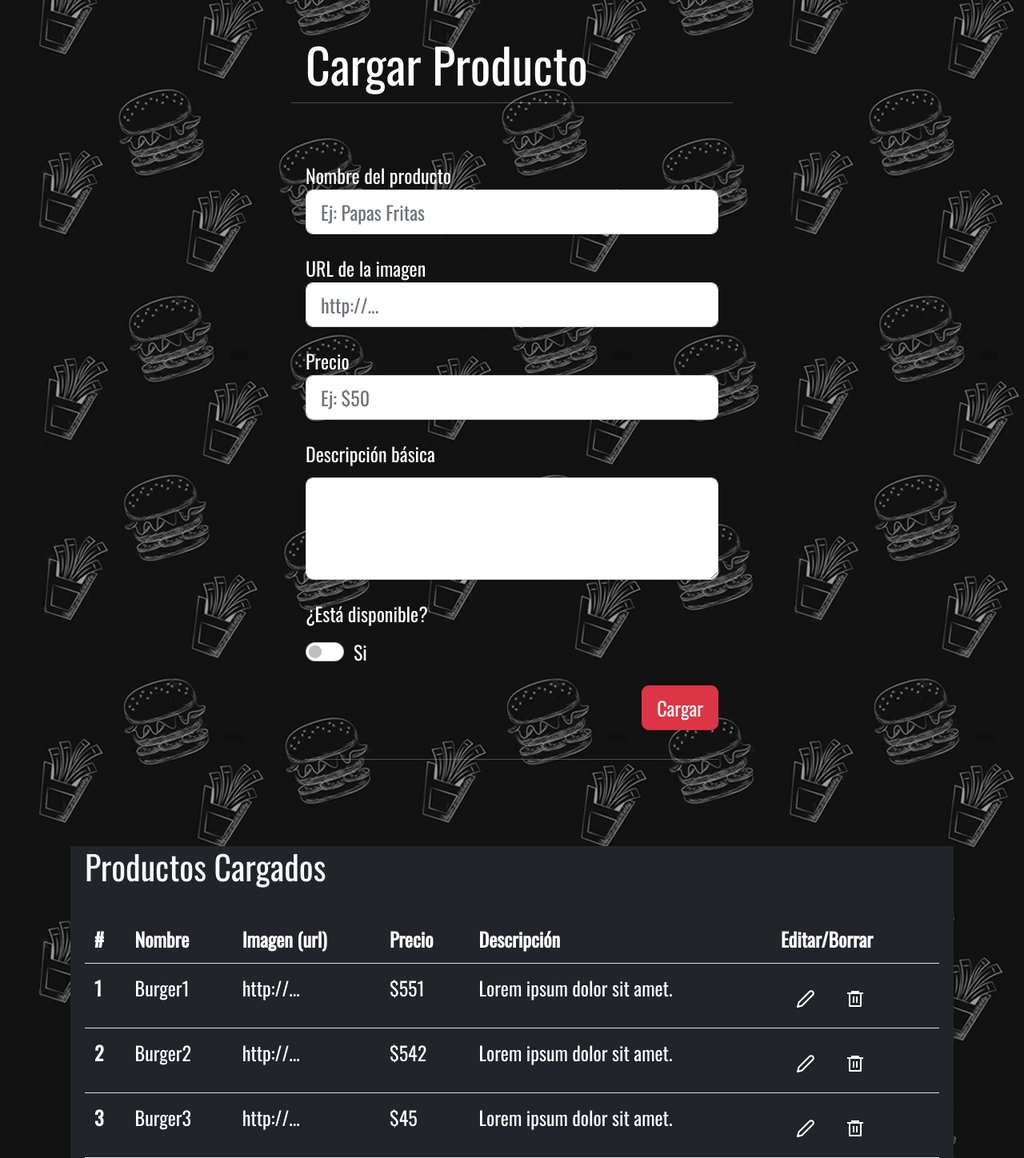
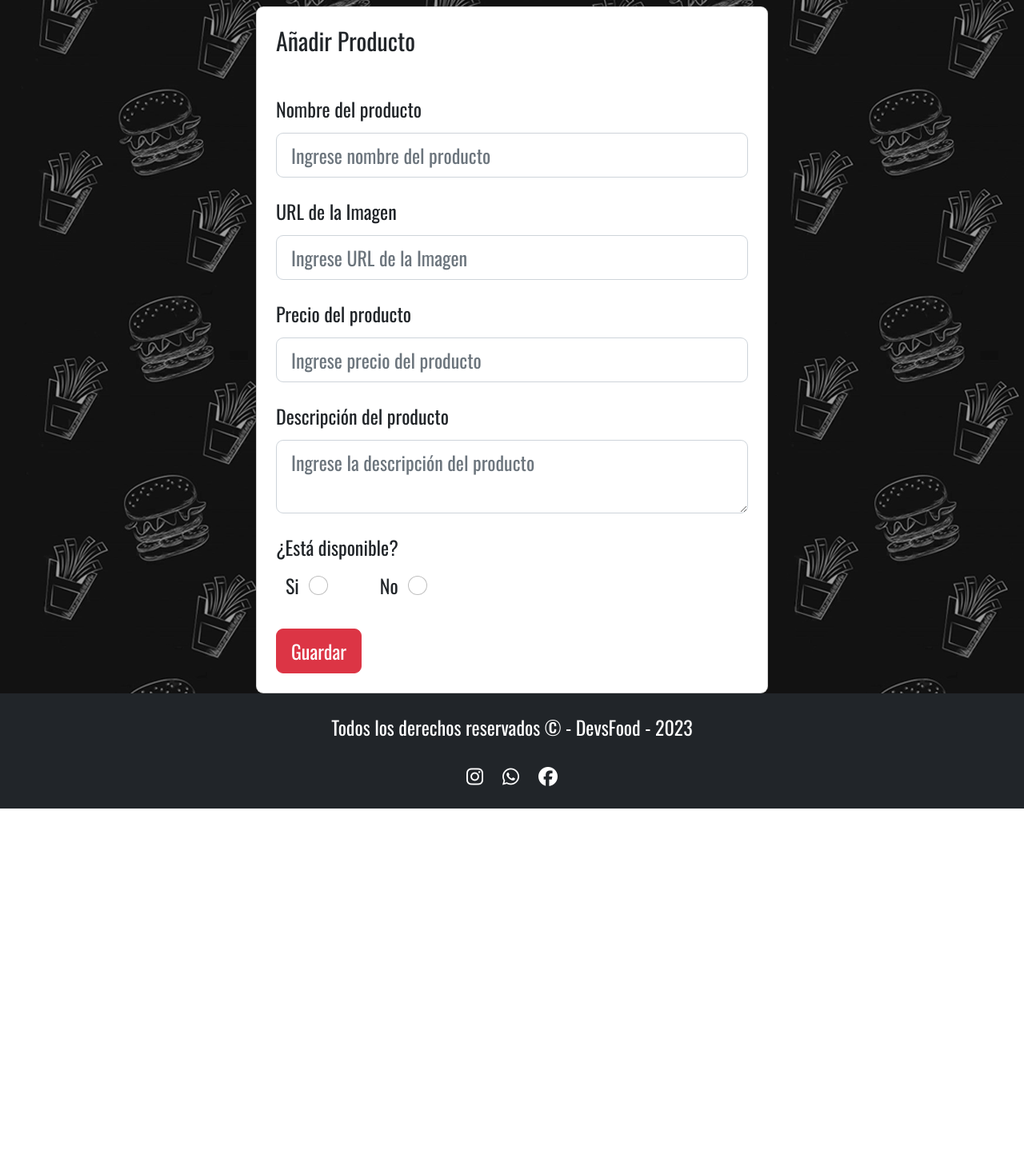
Before and after one commit to Luis-aramayo-18/Rolling-Restaurant, a React (Create React App) app: page /Administracion in a window 1280 px wide. Shown: the part 160-1608 px from the top of the page at 80% size. After the commit the page ends 1171 px from the top, so only its background shows below. Built offline with nearby package versions, Linux system fonts and the light colour scheme.

Commit message:
se cambió la estructura de los componentes de admin para adaptarlos a React con Bootstrap

```diff
--- a/src/components/Administracion/FormAdmin/FormAdmin.jsx
+++ b/src/components/Administracion/FormAdmin/FormAdmin.jsx
@@ -1,75 +1,60 @@
 import React from "react";
-import { Form } from "react-bootstrap";
+import { Button, Card, Form } from "react-bootstrap";
+import "./formAdmin.css";
 
 const FormAdmin = () => {
   return (
-    <div className="row col-xl-6 col-sm-12 ">
-      <h1>Cargar Producto</h1>
-      <hr />
-      <section className="bg-transparent container text-light py-3 rounded ">
-        <Form id="formAdmin">
-          <div className="mt-3">
-            <label for="nombreProducto">Nombre del producto</label>
-            <input
-              maxlength="50"
-              minlength="1"
+    <Card className="formAdminCard">
+      <Card.Body>
+        <Card.Title className="text-dark">Añadir Producto</Card.Title>
+        <hr />
+
+        <Form>
+          <Form.Group className="mb-3" controlId="formAdminNombre">
+            <Form.Label className="text-dark">Nombre del producto</Form.Label>
+            <Form.Control
               type="text"
-              className="form-control"
-              id="nombreProducto"
-              placeholder="Ej: Papas Fritas"
+              placeholder="Ingrese nombre del producto"
             />
-          </div>
-          <div className="mt-3">
-            <label for="urlImagen">URL de la imagen</label>
-            <input
-              maxlength="50"
-              minlength="1"
-              type="text"
-              className="form-control"
-              id="urlImagen"
-              placeholder="http://..."
+          </Form.Group>
+
+          <Form.Group className="mb-3" controlId="formAdminURLImagen">
+            <Form.Label className="text-dark">URL de la Imagen</Form.Label>
+            <Form.Control type="URL" placeholder="Ingrese URL de la Imagen" />
+          </Form.Group>
+
+          <Form.Group className="mb-3" controlId="formAdminPrecio">
+            <Form.Label className="text-dark">Precio del producto</Form.Label>
+            <Form.Control
+              type="number"
+              placeholder="Ingrese precio del producto"
             />
-          </div>
+          </Form.Group>
 
-          <div className="mt-3">
-            <label for="precio">Precio</label>
-            <input
-              maxlength="50"
-              minlength="1"
-              type="text"
-              className="form-control"
-              id="precio"
-              placeholder="Ej: $50"
-            />
-          </div>
 
-          <div className="mb-3 mt-3">
-            <label for="descripcion" className="form-label">
-              Descripción básica
-            </label>
-            <textarea
-              className="form-control"
-              id="descripcion"
-              rows="3"
-            ></textarea>
-          </div>
+          <Form.Group className="mb-3" controlId="formAdminDescripcion">
+            <Form.Label className="text-dark">Descripción del producto</Form.Label>
+            <Form.Control as="textarea" placeholder="Ingrese la descripción del producto" />
+          </Form.Group>
 
-          <div className="mb-3 mt-3">
-            <label for="disponible" className="form-label">
-              ¿Está disponible?
-            </label>
-            <Form.Check type="switch" id="disponible" label="Si" />
-          </div>
 
-          <div className="text-end mt-3">
-            <button id="buttonCargar" className="btn btn-danger" type="submit">
-              Cargar
-            </button>
-            <hr className="mt-4" />
-          </div>
+          <Form.Group className="mb-3" controlId="formAdminDisponbible">
+            <Form.Label className="text-dark">¿Está disponible?</Form.Label>
+            <br />
+            <Form.Label className="text-dark mx-2">Si</Form.Label>
+            <Form.Check inline label="Si" name="rb-Disponible" type="radio" className="text-dark"/>
+            <Form.Label className="text-dark mx-2">No</Form.Label>
+            <Form.Check inline label="No" name="rb-Disponible" type="radio" className="text-dark"/>
+          </Form.Group>
+
+
+
+          <Button variant="danger" type="submit">
+            Guardar
+          </Button>
         </Form>
-      </section>
-    </div>
+      </Card.Body>
+    </Card>
   );
 };
 
--- /dev/null
+++ b/src/components/Administracion/FormAdmin/formAdmin.css
@@ -0,0 +1,3 @@
+ .formAdminCard{
+    width:50vw;
+ }
--- a/src/components/Administracion/ListAdmin/ListAdmin.jsx
+++ b/src/components/Administracion/ListAdmin/ListAdmin.jsx
@@ -1,72 +1,10 @@
 import React from "react";
-import { Button } from "react-bootstrap";
-import { FiEdit2 } from "react-icons/fi";
-import { RiDeleteBin6Line } from "react-icons/ri";
+
 
 const ListAdmin = () => {
   return (
-    <div className="container bg-dark">
-      <h3 className="text-light">Productos Cargados</h3>
-      <section className="my-4 d-flex justify-content-center">
-        <table class="table">
-          <thead className="text-light">
-            <tr>
-              <th scope="col">#</th>
-              <th scope="col">Nombre</th>
-              <th scope="col">Imagen (url)</th>
-              <th scope="col">Precio</th>
-              <th scope="col">Descripción</th>
-              <th scope="col">Editar/Borrar</th>
-            </tr>
-          </thead>
-          <tbody>
-            <tr className="text-light">
-              <th scope="row">1</th>
-              <td>Burger1</td>
-              <td>http://...</td>
-              <td>$551</td>
-              <td>Lorem ipsum dolor sit amet.</td>
-              <td><Button className="bg-dark border-dark">
-                <FiEdit2/>
-                </Button>
-                <Button className="bg-dark border-dark" >
-                <RiDeleteBin6Line/>
-                </Button>
-                </td>
+    <div>
 
-            </tr>
-            <tr className="text-light">
-              <th scope="row">2</th>
-              <td>Burger2</td>
-              <td>http://...</td>
-              <td>$542</td>
-              <td>Lorem ipsum dolor sit amet.</td>
-              <td><Button className="bg-dark border-dark" >
-                <FiEdit2/>
-                </Button>
-                <Button className="bg-dark border-dark" >
-                <RiDeleteBin6Line/>
-                </Button>
-                </td>
-            </tr>
-            <tr className="text-light">
-              <th scope="row">3</th>
-              <td>Burger3</td>
-              <td>http://...</td>
-              <td>$45</td>
-              <td>Lorem ipsum dolor sit amet.</td>
-              <td><Button className="bg-dark border-dark">
-                <FiEdit2/>
-                </Button>
-                <Button className="bg-dark border-dark">
-                <RiDeleteBin6Line/>
-                </Button>
-                </td>
-            </tr>
-
-          </tbody>
-        </table>
-      </section>
 
     </div>
 
--- a/src/components/Administracion/MainAdmin/MainAdmin.jsx
+++ b/src/components/Administracion/MainAdmin/MainAdmin.jsx
@@ -1,19 +1,14 @@
 import React from "react";
 import FormAdmin from "../FormAdmin/FormAdmin";
 import ListAdmin from "../ListAdmin/ListAdmin";
+import "./mainAdmin.css";
 
 const MainAdmin = () => {
   return (
-    <main className="container my-2">
-      <section className="my-4 d-flex justify-content-center">
-        <hr />
-        <FormAdmin />
-      </section>
-
-      <div className="mt-0 pt-3">
-        <ListAdmin />
-      </div>
-    </main>
+    <div className="mainAdmin">
+      <FormAdmin />
+      <ListAdmin />
+    </div>
   );
 };
 
--- /dev/null
+++ b/src/components/Administracion/MainAdmin/mainAdmin.css
@@ -0,0 +1,7 @@
+.mainAdmin{
+   display:flex;
+    flex-direction: column;
+    justify-content: center;
+    align-items: center;
+    min-height: 100vh;
+}
```
